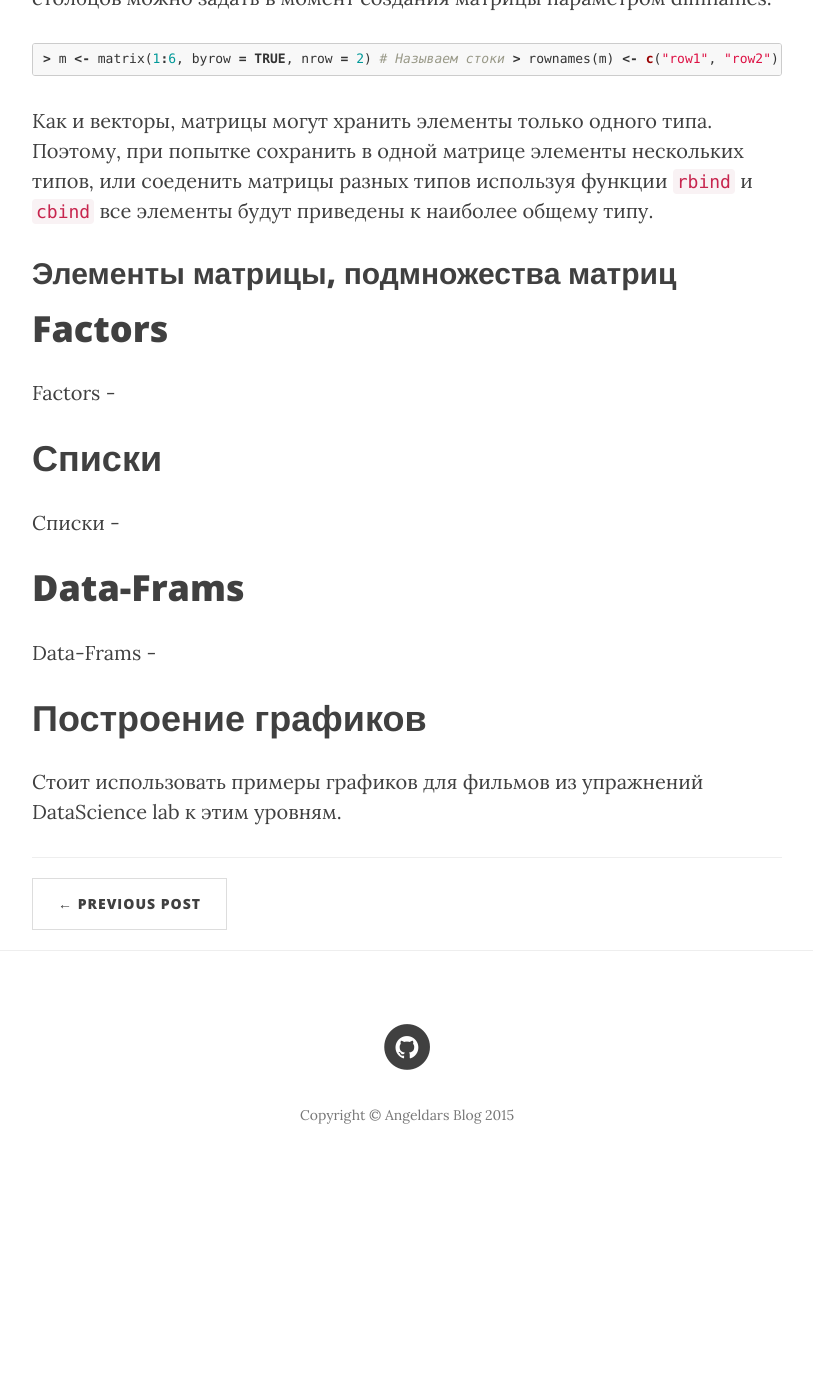
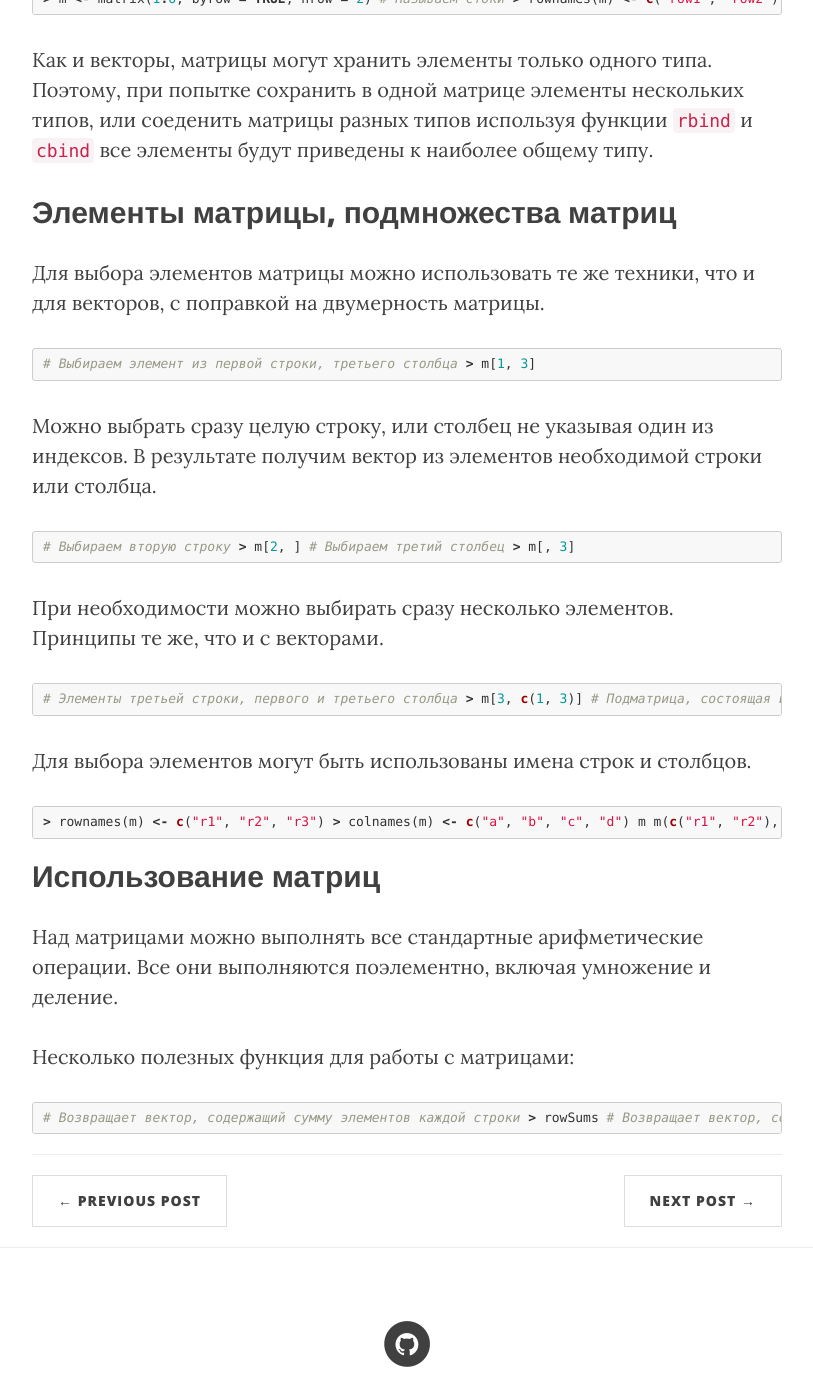
Before and after one commit to rmalkevy/re9ulus.github.io, a Jekyll site: the page built from _posts/2015-08-27-introduction_to_r_p1.markdown, in a window 1280 px wide and 1400 px high, scrolled down 6316 px. Shown: the whole window, without its empty margins (233-1046 px from the left). Built offline with Jekyll 4.4.1, drawn with Linux system fonts in a browser that asks for light colours; nearby versions of some CDN libraries; before the commit the page ends 7507 px from its top, so only the background shows below that; some of the changed text lies outside the part shown.

Commit message:
Split introduction to R into 2 parts, update first part with information about matrixes

```diff
--- a/_posts/2015-08-25-introduction_to_r.markdown
+++ b/_posts/2015-08-27-introduction_to_r_p1.markdown
@@ -1,6 +1,6 @@
 ---
 layout:     post
-title:      "Обзор курса edX: DAT204x Introduction to R, основы R."
+title:      "Основы R, типы данных часть 1."
 date:       2015-08-25 12:00:00
 author:     "Vasiliy Zemlyanov"
 header-img: "img/test3.jpg"
@@ -390,20 +390,63 @@ spades hearts diamonds
 
 ##Элементы матрицы, подмножества матриц
 
-#Factors
+Для выбора элементов матрицы можно использовать те же техники, что и для векторов, с поправкой на двумерность матрицы.
 
-Factors -
+{% highlight R %}
+# Выбираем элемент из первой строки, третьего столбца
+> m[1, 3]
+{% endhighlight %}
 
-#Списки
+Можно выбрать сразу целую строку, или столбец не указывая один из индексов. В результате получим вектор из элементов необходимой строки или столбца.
 
-Списки -
+{% highlight R %}
+# Выбираем вторую строку
+> m[2, ]
 
+# Выбираем третий столбец
+> m[, 3]
+{% endhighlight %}
 
+При необходимости можно выбирать сразу несколько элементов. Принципы те же, что и с векторами.
 
-#Data-Frams
+{% highlight R %}
+# Элементы третьей строки, первого и третьего столбца
+> m[3, c(1, 3)]
 
-Data-Frams -
+# Подматрица, состоящая из элементов на пересечении 1 и 2 строк и 2, 3 и 6 столбцов
+> m[c(1, 2), c (2, 3, 6)]
+{% endhighlight %}
 
-#Построение графиков
+Для выбора элементов могут быть использованы имена строк и столбцов.
 
-Стоит использовать примеры графиков для фильмов из упражнений DataScience lab к этим уровням.
+{% highlight R %}
+> rownames(m) <- c("r1", "r2", "r3")
+> colnames(m) <- c("a", "b", "c", "d")
+m
+
+m(c("r1", "r2"), "c")
+
+# Индексы и имена можно использовать вместе
+m[2, c("b", "c")]
+{% endhighlight %}
+
+## Использование матриц
+
+Над матрицами можно выполнять все стандартные арифметические операции. Все они выполняются поэлементно, включая умножение и деление.
+
+Несколько полезных функция для работы с матрицами:
+
+{% highlight R %}
+# Возвращает вектор, содержащий сумму элементов каждой строки
+> rowSums
+
+# Возвращает вектор, содержащий сумму элементов каждого столбца
+> colSums
+
+# Пример с конвертацией валют
+
+# Транспонирование матриц осуществляется функцией t
+
+# Для математической операции перемножения матриц необходимо использовать оператор %*%
+
+{% endhighlight %}
```
Also changed, not shown: _posts/2015-08-27-introduction_to_r_p2.markdown (added, +24 -0 lines).
